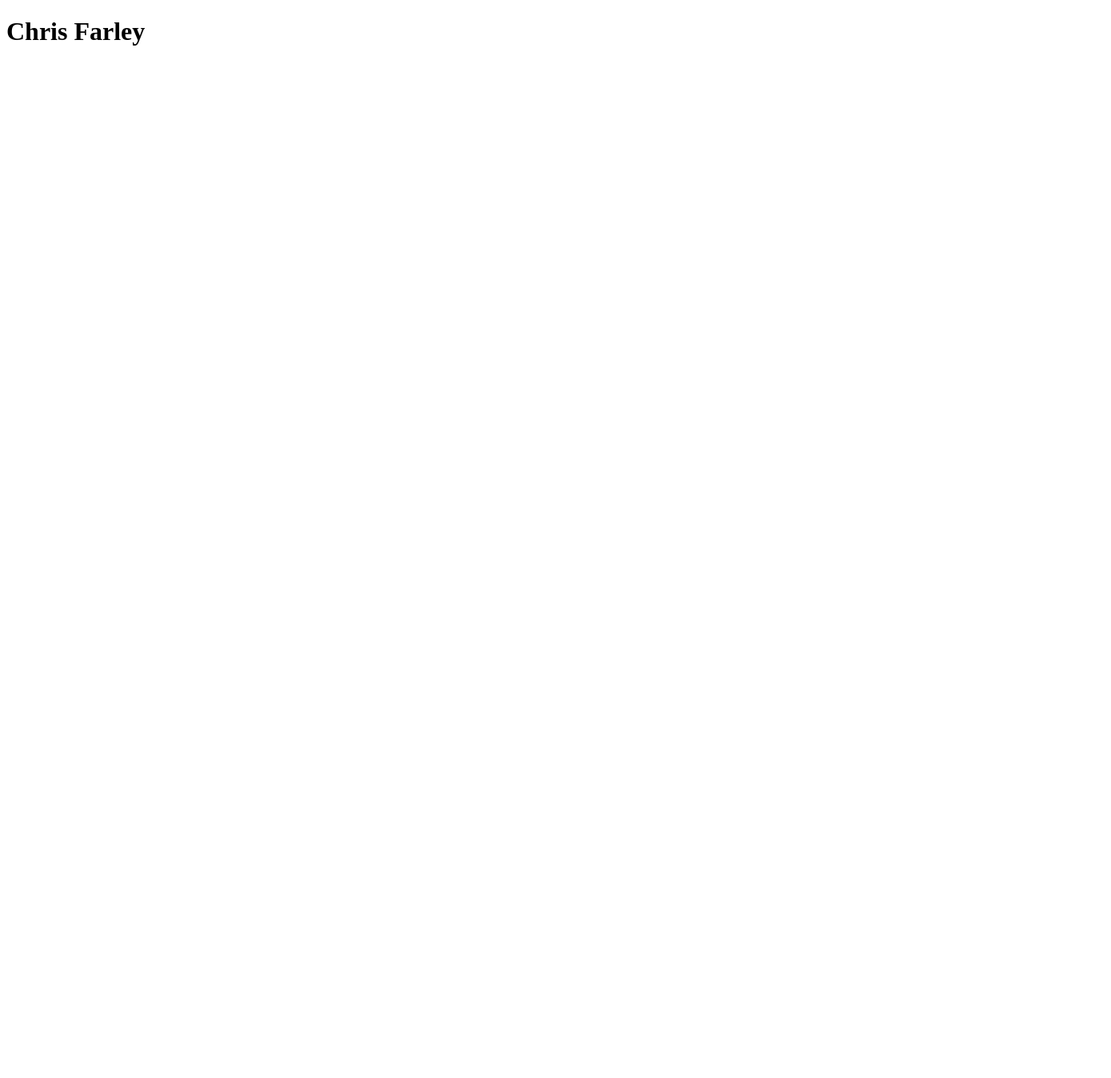
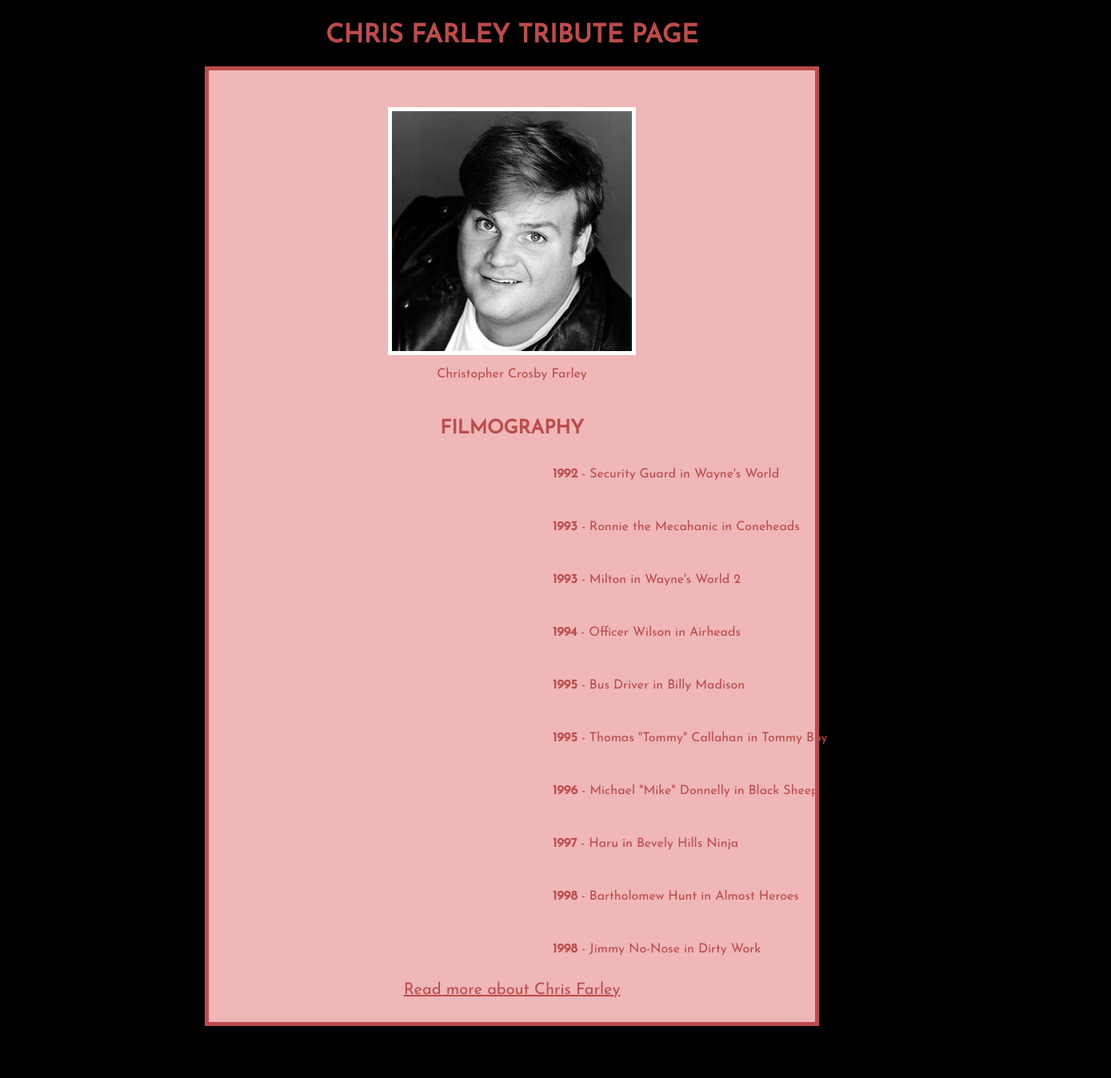
Before and after one commit to RuanEsterhuyse/Tribute-Page, a plain HTML site: page index.html in a window 1280 px wide. Shown: the whole page at 80% size, 1389 px wide, since content can reach past the window. Before the commit the page ends 800 px from the top, so only its background shows below. Drawn offline with Linux system fonts and the light colour scheme.

Commit message:
finish Tribute Page

```diff
--- a/index.html
+++ b/index.html
@@ -4,19 +4,52 @@
     <meta charset="UTF-8">
     <meta http-equiv="X-UA-Compatible" content="IE=edge">
     <meta name="viewport" content="width=device-width, initial-scale=1.0">
+    <link rel="preconnect" href="https://fonts.googleapis.com">
+<link rel="preconnect" href="https://fonts.gstatic.com" crossorigin>
+<link href="https://fonts.googleapis.com/css2?family=Josefin+Sans&display=swap" rel="stylesheet">
     <link rel="stylesheet" href="style.css">
     <title>Tribute Page</title>
 </head>
 <body>
 <div id="main">
-  <h1 id="title">Chris Farley</h1>
+  <h1 id="title">Chris Farley Tribute Page</h1>
 
   <div id="img-div">
+    <figure>
+      <img src="Chris-farley.jpg" alt="profile picture of Chris Farley" id="image";>
+    </figure>
+    <figcaption id="img-caption">Christopher Crosby Farley</figcaption>
+
+    <div id="tribute-info">
+      <h2 id="headline">Filmography</h2>
+      <section class="timeline-container">
+      <div id="timeline">
+
+        <p><strong>1992</strong> - Security Guard in Wayne's World</p>
+        <p><strong>1993</strong> - Ronnie the Mecahanic in Coneheads</p>
+        <p><strong>1993</strong> - Milton in Wayne's World 2</p>
+        <p><strong>1994</strong> - Officer Wilson in Airheads</p>
+        <p><strong>1995</strong> - Bus Driver in Billy Madison</p>
+        <p><strong>1995</strong> - Thomas "Tommy" Callahan in Tommy Boy</p>
+        <p><strong>1996</strong> - Michael "Mike" Donnelly in Black Sheep</p>
+        <p><strong>1997</strong> - Haru in Bevely Hills Ninja</p>
+        <p><strong>1998</strong> - Bartholomew Hunt in Almost Heroes</p>
+        <p><strong>1998</strong> - Jimmy No-Nose in Dirty Work</p>
+
+      </section>
+
+
+
+    </div>
+    <a href="https://en.wikipedia.org/wiki/Chris_Farley" id="tribute-link" target="_blank">Read more about Chris Farley</a>
 
   </div>
 
+
+  </div>
+
+
 </div>
-
 
 
     <script type="text/javascript" src="https://cdn.freecodecamp.org/testable-projects-fcc/v1/bundle.js"></script>
--- a/style.css
+++ b/style.css
@@ -0,0 +1,72 @@
+html,
+body {
+  font-family: "Josefin Sans", sans-serif;
+  font-size: 16px;
+  min-width: 250px;
+  text-align: center;
+  background-color: black;
+  color: #bd4b4b;
+  margin: auto;
+}
+
+#main {
+  /* background: #1a1e26; */
+  min-width: 250px;
+  padding-top: 0.5em;
+}
+
+#img-div {
+  background: #efb7b7;
+  border: 5px solid #bd4b4b;
+  margin-left: 20%;
+  margin-right: 20%;
+  padding: 30px;
+}
+
+img {
+  max-width: 100%;
+  height: auto;
+  display: block;
+  margin: auto;
+  border: solid 5px white;
+}
+
+#title {
+  /* text-align: center; */
+
+  text-transform: uppercase;
+}
+
+#img-caption {
+  /* text-align: center; */
+  font-family: "Josefin Sans", sans-serif;
+  margin-top: 10px;
+  margin-bottom: 5px;
+}
+
+#headline {
+  /* text-align: center; */
+  font-family: "Josefin Sans", sans-serif;
+  text-transform: uppercase;
+  margin-top: 2em;
+}
+
+#timeline {
+  max-width: 60vw;
+  margin: auto;
+  text-align: justify;
+  font-family: "Josefin Sans", sans-serif;
+  line-height: 50px;
+}
+
+.timeline-container {
+  position: relative;
+  left: 400px;
+}
+
+#tribute-link {
+  color: #bd4b4b;
+  margin-top: 50px;
+  padding: 100px;
+  font-size: 20px;
+}
```
